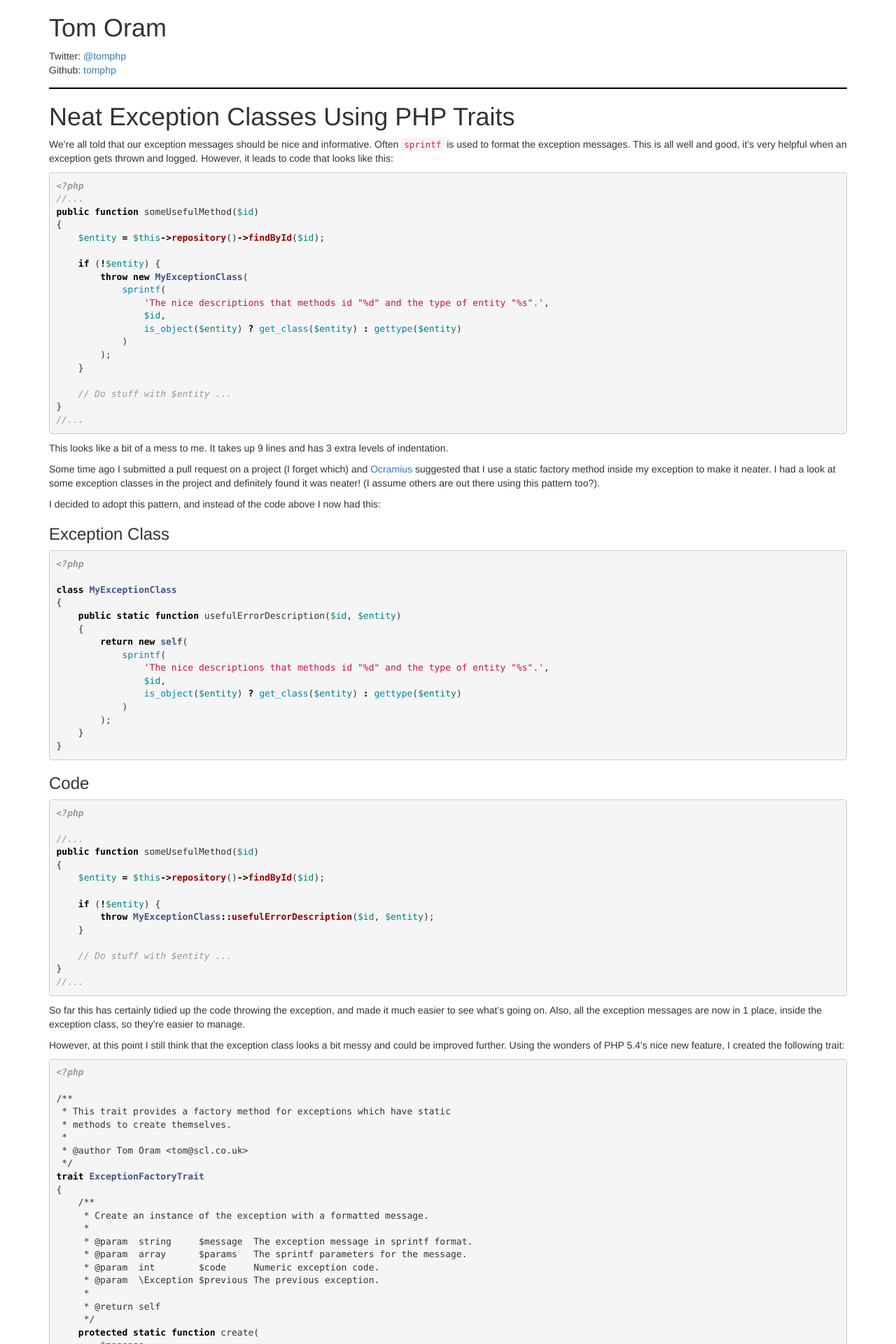
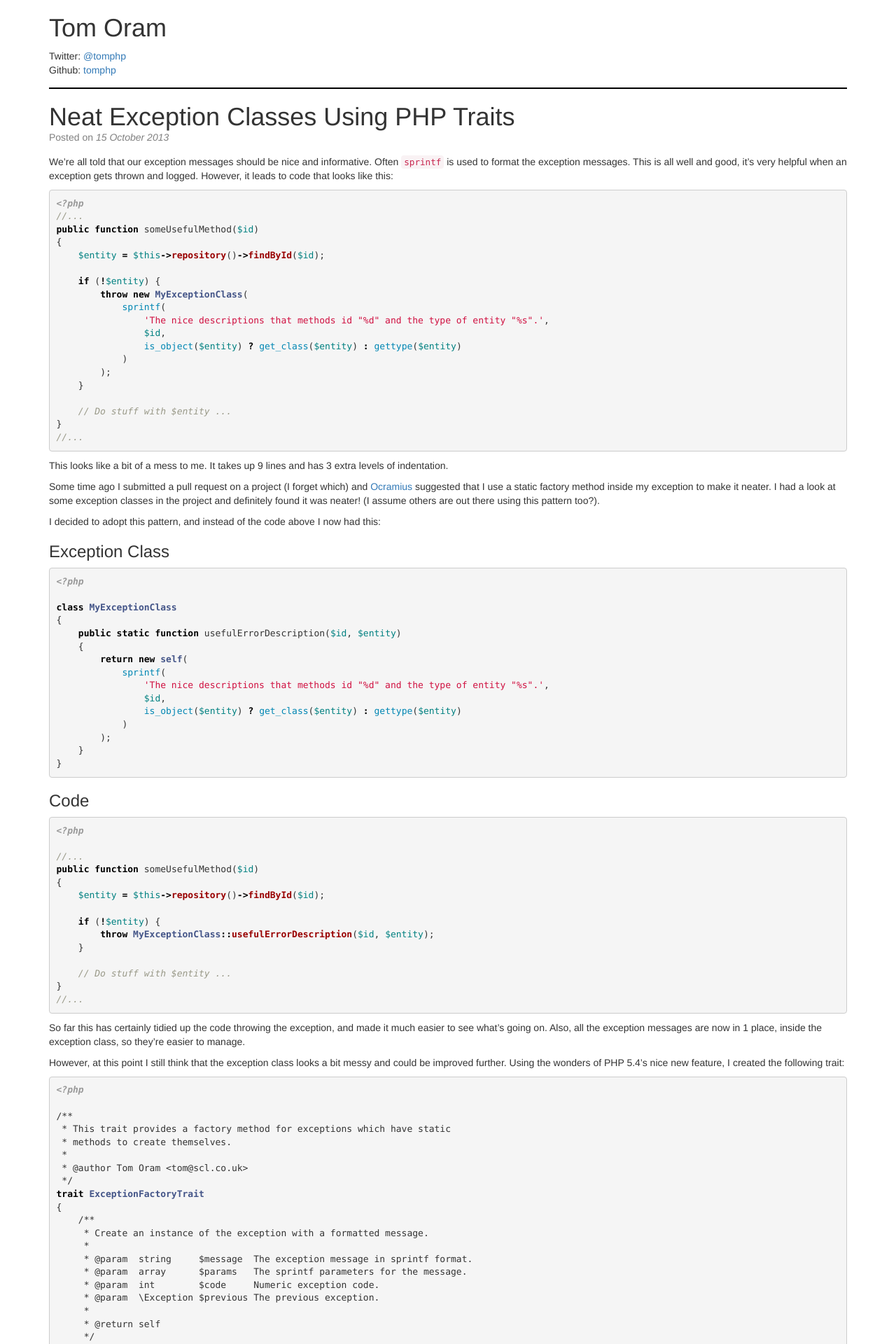
Before and after one commit to tomphp/tomphp.github.io, a Jekyll site: the page built from _posts/2013-10-15-neat-exception-classes-using-traits.md, in a window 1280 px wide. Shown: the top 1920 px of the page at 70% size. Built offline with Jekyll 4.4.1, drawn with Linux system fonts in a browser that asks for light colours; nearby versions of some CDN libraries; library files that are not in the unit come from our copies; comment, search, counter and statistics services are not loaded.

Commit message:
Add post date

```diff
--- a/_layouts/oldpost.html
+++ b/_layouts/oldpost.html
@@ -1,5 +1,8 @@
 {% include header.html %}
 <h1>{{ page.title }}</h1>
+<div class="post-date">
+  Posted on <time>{{ page.date | date_to_long_string }}</time>
+</div>
 
 <div class="oldpost-warning">
   WARNING: This post was written a long time ago. It exists here as a record
--- a/_layouts/post.html
+++ b/_layouts/post.html
@@ -1,5 +1,8 @@
 {% include header.html %}
-<h1>{{ page.title }}</h1>
+<h1 class="post-title">{{ page.title }}</h1>
+<div class="post-date">
+  Posted on <time>{{ page.date | date_to_long_string }}</time>
+</div>
 
 {{ content }}
 {% include disqus.html %}
--- a/styles/main.scss
+++ b/styles/main.scss
@@ -4,6 +4,21 @@
 header {
     padding-bottom: 15px;
     border-bottom: 2px #000 solid;
+}
+
+time {
+    color: grey;
+    font-style: italic;
+}
+
+h1.post-title {
+    margin-bottom: 0;
+}
+
+.post-date {
+    color: grey;
+    display: block;
+    margin-bottom: 15px;
 }
 
 .oldpost-warning {
@@ -34,8 +49,4 @@ header {
         }
     }
 
-    time {
-        color: grey;
-        font-style: italic;
-    }
 }
```
